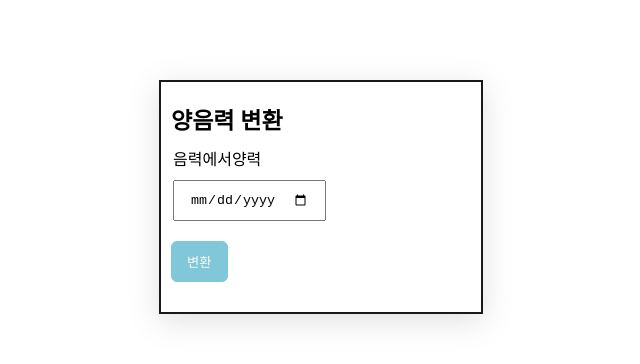
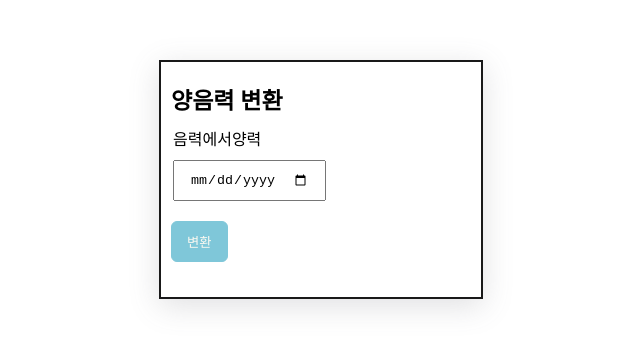
Before and after one commit to mirkodevs/lunisolar, a website: page index.html in a window 1280 px wide. Shown: the part 180-544 px from the top of the page, without its empty margins (319-959 px from the left). Drawn offline with Linux system fonts and the light colour scheme.

Commit message:
minor changes

```diff
--- a/index.html
+++ b/index.html
@@ -7,6 +7,9 @@
     <title>Lunar calendar conversion</title>
     <link rel="icon" href="STlogo.png">
     <style>
+        body{
+            overflow-y: hidden;
+        }
         fieldset {
             border: none;
             padding: 10px 0;
@@ -34,7 +37,7 @@ h3{
 }
         .container {
 
-            margin: 260px auto;
+            margin: 240px auto;
             width: 300px;
             display: flex;
             justify-content: center;
@@ -42,6 +45,7 @@ h3{
             border: 2px solid #191919;
             padding: 10px;
             padding-top: 20px;
+            padding-bottom: 15px;
             box-shadow: rgba(100, 100, 111, 0.2) 0px 7px 29px 0px;
         }
 
```
